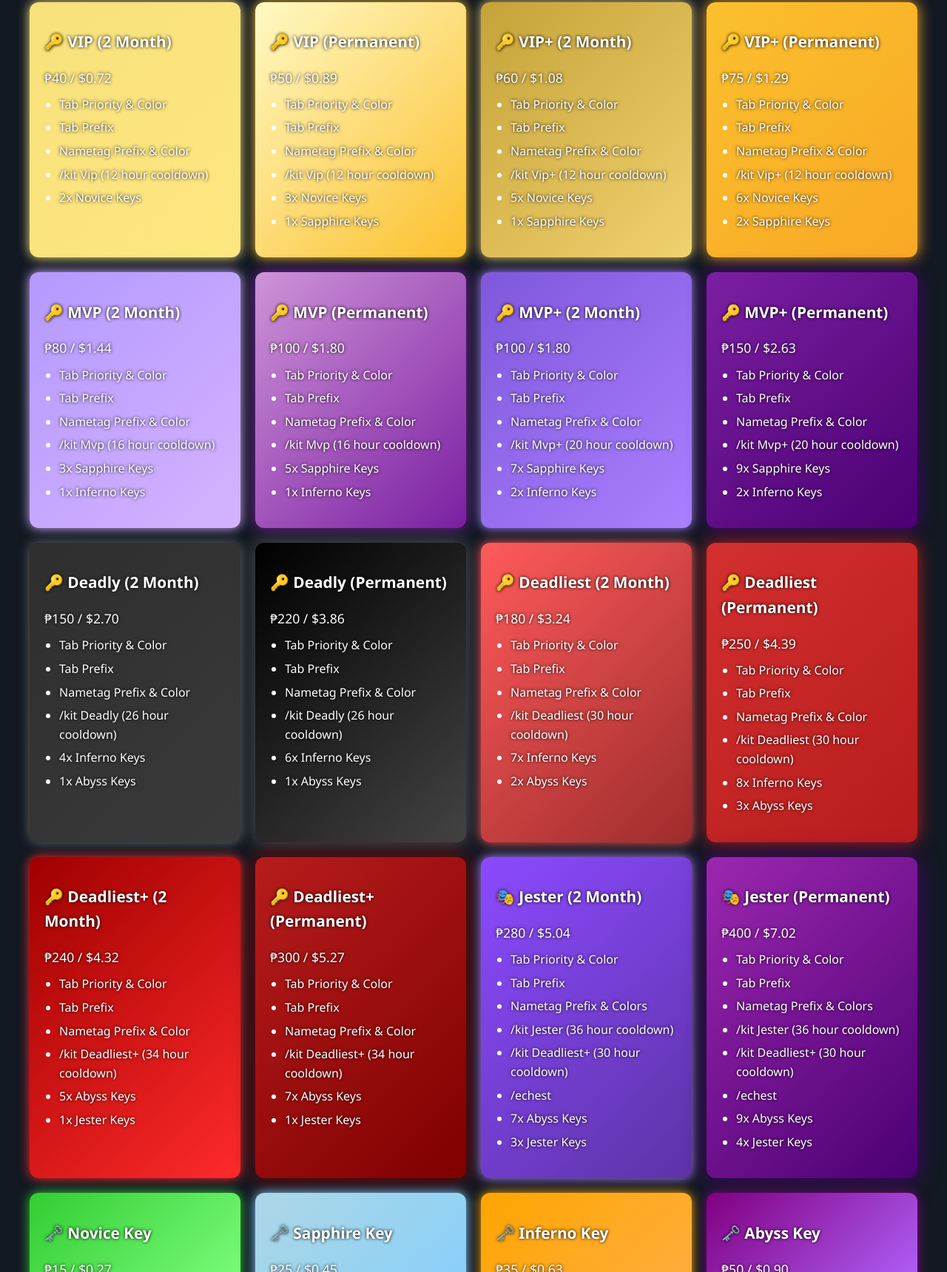
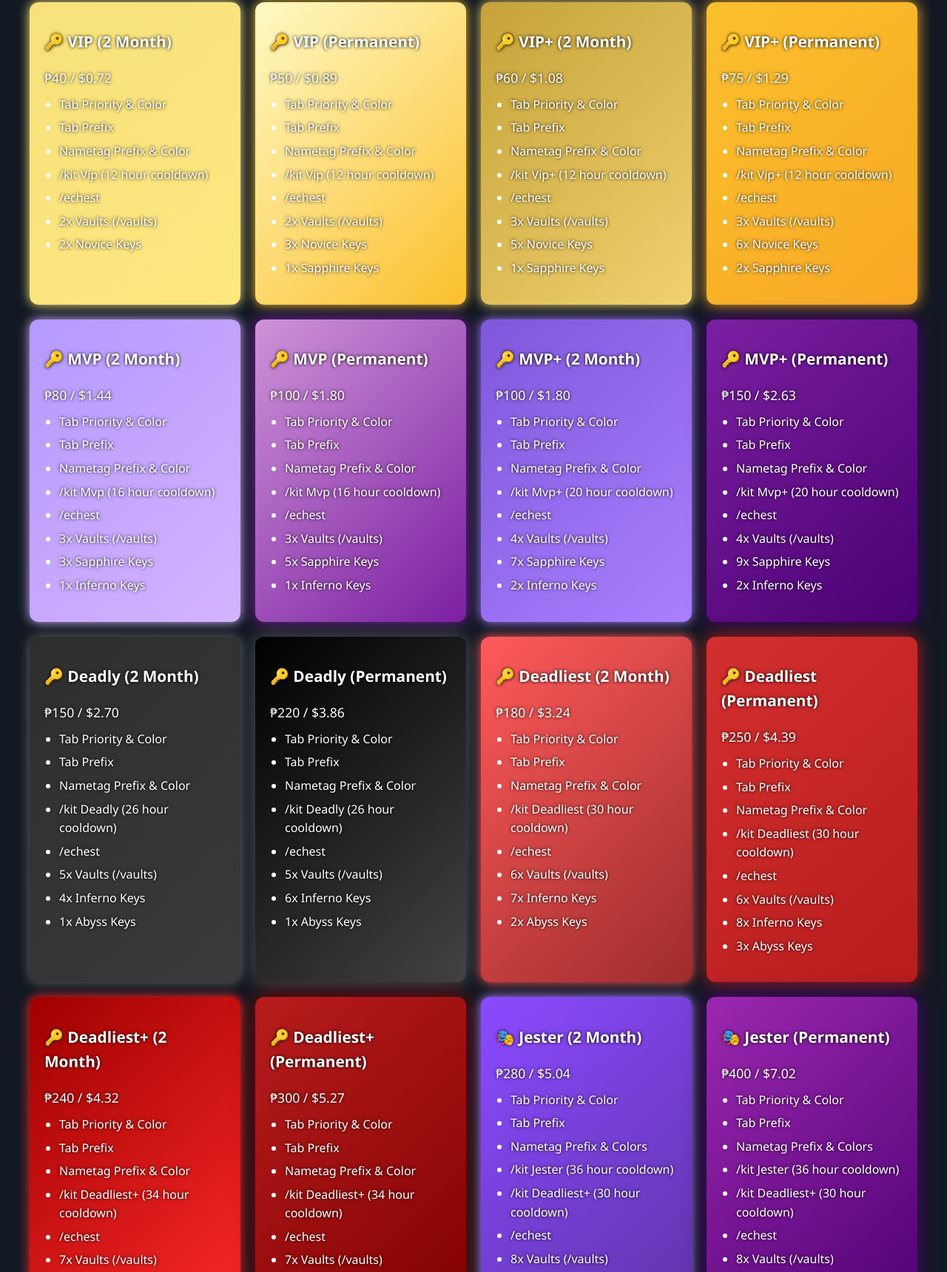
Before and after one commit to SandeeGamez/DeadliestSMP, a plain HTML site: page browse.html in a window 1280 px wide. Shown: the part 291-2011 px from the top of the page at 74% size. Drawn offline with Linux system fonts and the light colour scheme.

Commit message:
Update browse.html

```diff
--- a/browse.html
+++ b/browse.html
@@ -166,6 +166,8 @@
         <li>Tab Prefix</li>
         <li>Nametag Prefix & Color</li>
         <li>/kit Vip (12 hour cooldown)</li>
+        <li>/echest</li>
+        <li>2x Vaults (/vaults)</li>
         <li>2x Novice Keys</li>
       </ul>
     </div>
@@ -177,6 +179,8 @@
         <li>Tab Prefix</li>
         <li>Nametag Prefix & Color</li>
         <li>/kit Vip (12 hour cooldown)</li>
+        <li>/echest</li>
+        <li>2x Vaults (/vaults)</li>
         <li>3x Novice Keys</li>
         <li>1x Sapphire Keys</li>
       </ul>
@@ -191,6 +195,8 @@
         <li>Tab Prefix</li>
         <li>Nametag Prefix & Color</li>
         <li>/kit Vip+ (12 hour cooldown)</li>
+        <li>/echest</li>
+        <li>3x Vaults (/vaults)</li>
         <li>5x Novice Keys</li>
         <li>1x Sapphire Keys</li>
       </ul>
@@ -203,6 +209,8 @@
         <li>Tab Prefix</li>
         <li>Nametag Prefix & Color</li>
         <li>/kit Vip+ (12 hour cooldown)</li>
+        <li>/echest</li>
+        <li>3x Vaults (/vaults)</li>
         <li>6x Novice Keys</li>
         <li>2x Sapphire Keys</li>
       </ul>
@@ -217,6 +225,8 @@
         <li>Tab Prefix</li>
         <li>Nametag Prefix & Color</li>
         <li>/kit Mvp (16 hour cooldown)</li>
+        <li>/echest</li>
+        <li>3x Vaults (/vaults)</li>
         <li>3x Sapphire Keys</li>
         <li>1x Inferno Keys</li>
       </ul>
@@ -229,6 +239,8 @@
         <li>Tab Prefix</li>
         <li>Nametag Prefix & Color</li>
         <li>/kit Mvp (16 hour cooldown)</li>
+        <li>/echest</li>
+        <li>3x Vaults (/vaults)</li>
         <li>5x Sapphire Keys</li>
         <li>1x Inferno Keys</li>
       </ul>
@@ -243,6 +255,8 @@
         <li>Tab Prefix</li>
         <li>Nametag Prefix & Color</li>
         <li>/kit Mvp+ (20 hour cooldown)</li>
+        <li>/echest</li>
+        <li>4x Vaults (/vaults)</li>
         <li>7x Sapphire Keys</li>
         <li>2x Inferno Keys</li>
       </ul>
@@ -255,6 +269,8 @@
         <li>Tab Prefix</li>
         <li>Nametag Prefix & Color</li>
         <li>/kit Mvp+ (20 hour cooldown)</li>
+        <li>/echest</li>
+        <li>4x Vaults (/vaults)</li>
         <li>9x Sapphire Keys</li>
         <li>2x Inferno Keys</li>
       </ul>
@@ -269,6 +285,8 @@
         <li>Tab Prefix</li>
         <li>Nametag Prefix & Color</li>
         <li>/kit Deadly (26 hour cooldown)</li>
+        <li>/echest</li>
+        <li>5x Vaults (/vaults)</li>
         <li>4x Inferno Keys</li>
         <li>1x Abyss Keys</li>
       </ul>
@@ -281,6 +299,8 @@
         <li>Tab Prefix</li>
         <li>Nametag Prefix & Color</li>
         <li>/kit Deadly (26 hour cooldown)</li>
+        <li>/echest</li>
+        <li>5x Vaults (/vaults)</li>
         <li>6x Inferno Keys</li>
         <li>1x Abyss Keys</li>
       </ul>
@@ -295,6 +315,8 @@
         <li>Tab Prefix</li>
         <li>Nametag Prefix & Color</li>
         <li>/kit Deadliest (30 hour cooldown)</li>
+        <li>/echest</li>
+        <li>6x Vaults (/vaults)</li>
         <li>7x Inferno Keys</li>
         <li>2x Abyss Keys</li>
       </ul>
@@ -307,6 +329,8 @@
         <li>Tab Prefix</li>
         <li>Nametag Prefix & Color</li>
         <li>/kit Deadliest (30 hour cooldown)</li>
+        <li>/echest</li>
+        <li>6x Vaults (/vaults)</li>
         <li>8x Inferno Keys</li>
         <li>3x Abyss Keys</li>
       </ul>
@@ -321,6 +345,8 @@
         <li>Tab Prefix</li>
         <li>Nametag Prefix & Color</li>
         <li>/kit Deadliest+ (34 hour cooldown)</li>
+        <li>/echest</li>
+        <li>7x Vaults (/vaults)</li>
         <li>5x Abyss Keys</li>
         <li>1x Jester Keys</li>
       </ul>
@@ -333,6 +359,8 @@
         <li>Tab Prefix</li>
         <li>Nametag Prefix & Color</li>
         <li>/kit Deadliest+ (34 hour cooldown)</li>
+        <li>/echest</li>
+        <li>7x Vaults (/vaults)</li>
         <li>7x Abyss Keys</li>
         <li>1x Jester Keys</li>
       </ul>
@@ -349,6 +377,7 @@
         <li>/kit Jester (36 hour cooldown)</li>
         <li>/kit Deadliest+ (30 hour cooldown)</li>
         <li>/echest</li>
+        <li>8x Vaults (/vaults)</li>
         <li>7x Abyss Keys</li>
         <li>3x Jester Keys</li>
       </ul>
@@ -363,6 +392,7 @@
         <li>/kit Jester (36 hour cooldown)</li>
         <li>/kit Deadliest+ (30 hour cooldown)</li>
         <li>/echest</li>
+        <li>8x Vaults (/vaults)</li>
         <li>9x Abyss Keys</li>
         <li>4x Jester Keys</li>
       </ul>
```
